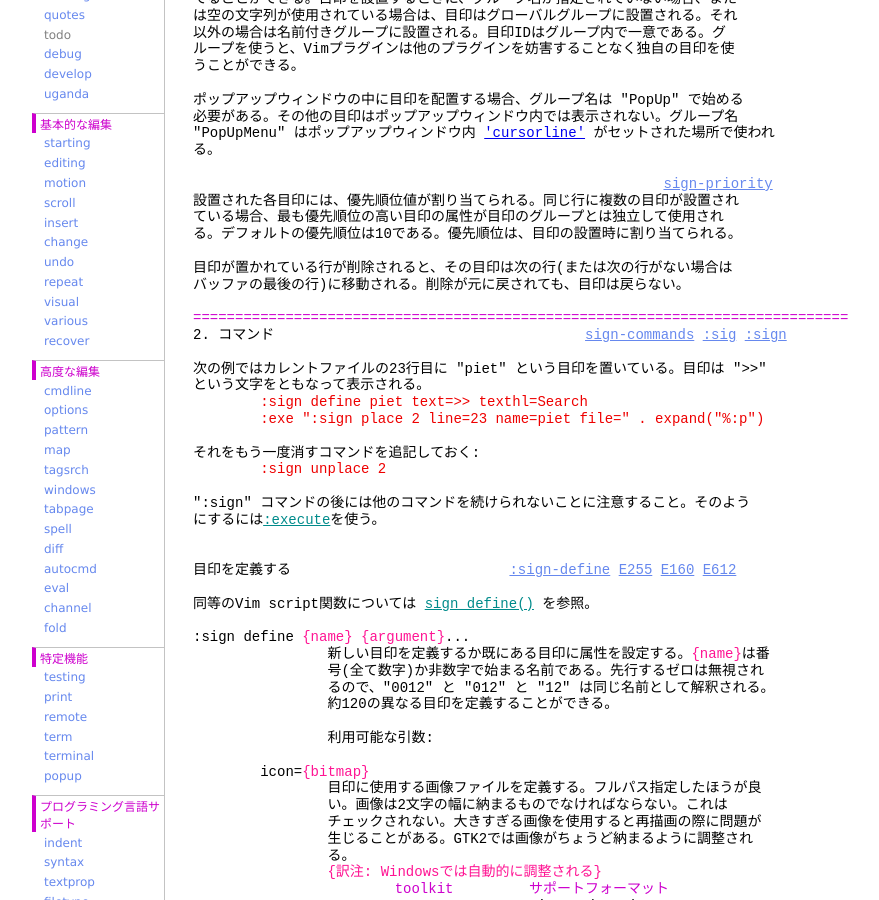
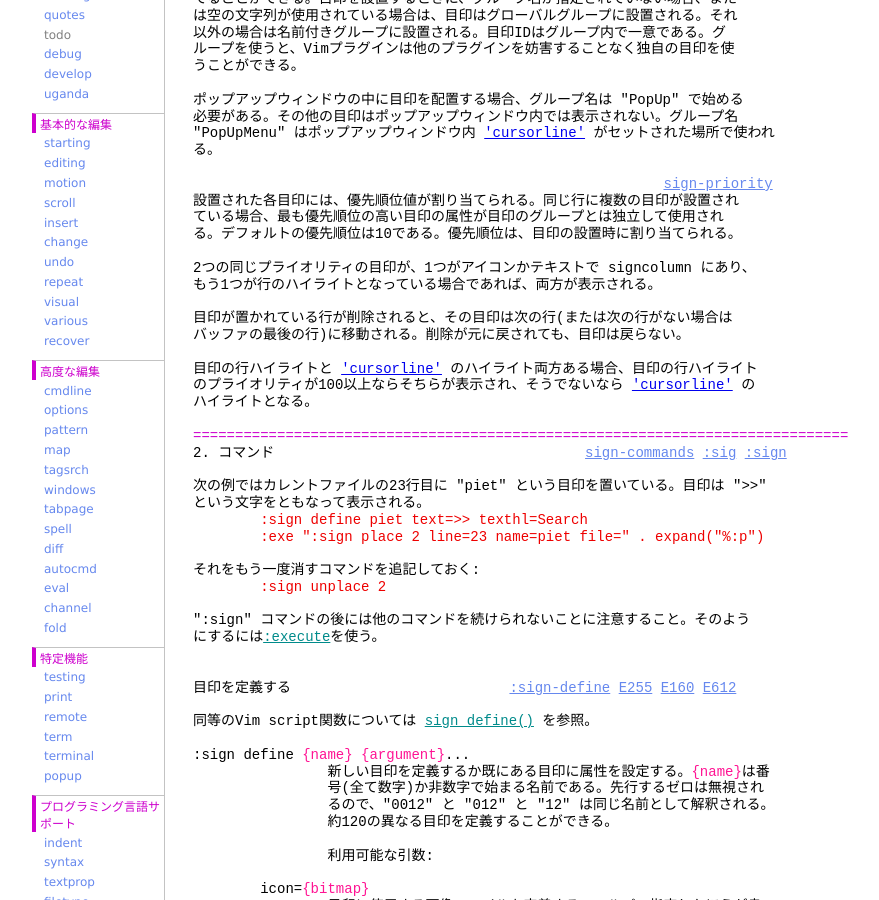
Before and after one commit to vim-jp/vimdoc-ja, a Jekyll site: the page built from sign.html, in a window 1280 px wide and 900 px high, scrolled down 1300 px. Shown: the whole window, without its empty margins (208-1087 px from the left). Built offline with Jekyll 4.4.1, drawn with Linux system fonts in a browser that asks for light colours; nearby versions of some CDN libraries; comment, search, counter and statistics services are not loaded; some of the changed text lies outside the part shown.

Commit message:
Generated by Travis JOB 3715.1
https://travis-ci.com/github/vim-jp/vimdoc-ja-working/builds/215790142

```diff
--- a/sign.html
+++ b/sign.html
@@ -3,7 +3,7 @@ layout: vimdoc
 helpname: 'sign'
 ---
 <div id='vimCodeElement'>
-<a class="Constant" href="sign.html" name="sign.txt">sign.txt</a>&nbsp;&nbsp;&nbsp;&nbsp;&nbsp;&nbsp;For&nbsp;<span class="Identifier">Vim バージョン 8.2.</span>&nbsp;&nbsp;Last change: 2019 Nov 30<br>
+<a class="Constant" href="sign.html" name="sign.txt">sign.txt</a>&nbsp;&nbsp;&nbsp;&nbsp;&nbsp;&nbsp;For&nbsp;<span class="Identifier">Vim バージョン 8.2.</span>&nbsp;&nbsp;Last change: 2020 Oct 28<br>
 <br>
 <br>
 &nbsp;&nbsp;&nbsp;&nbsp;&nbsp;&nbsp;&nbsp;&nbsp;&nbsp;&nbsp;&nbsp;&nbsp;&nbsp;&nbsp;&nbsp;&nbsp;<span class="Identifier">VIMリファレンスマニュアル&nbsp;&nbsp;&nbsp;&nbsp;by Gordon Prieur</span><br>
@@ -83,8 +83,15 @@ helpname: 'sign'
 ている場合、最も優先順位の高い目印の属性が目印のグループとは独立して使用され<br>
 る。デフォルトの優先順位は10である。優先順位は、目印の設置時に割り当てられる。<br>
 <br>
+2つの同じプライオリティの目印が、1つがアイコンかテキストで signcolumn にあり、<br>
+もう1つが行のハイライトとなっている場合であれば、両方が表示される。<br>
+<br>
 目印が置かれている行が削除されると、その目印は次の行(または次の行がない場合は<br>
 バッファの最後の行)に移動される。削除が元に戻されても、目印は戻らない。<br>
+<br>
+目印の行ハイライトと&nbsp;<a class="Type" href="options.html#'cursorline'">'cursorline'</a>&nbsp;のハイライト両方ある場合、目印の行ハイライト<br>
+のプライオリティが100以上ならそちらが表示され、そうでないなら&nbsp;<a class="Type" href="options.html#'cursorline'">'cursorline'</a>&nbsp;の<br>
+ハイライトとなる。<br>
 <br>
 <span class="PreProc">==============================================================================</span><br>
 2. コマンド&nbsp;&nbsp;&nbsp;&nbsp;&nbsp;&nbsp;&nbsp;&nbsp;&nbsp;&nbsp;&nbsp;&nbsp;&nbsp;&nbsp;&nbsp;&nbsp;&nbsp;&nbsp;&nbsp;&nbsp;&nbsp;&nbsp;&nbsp;&nbsp;&nbsp;&nbsp;&nbsp;&nbsp;&nbsp;&nbsp;&nbsp;&nbsp;&nbsp;&nbsp;&nbsp;&nbsp;&nbsp;<a class="Constant" href="sign.html#sign-commands" name="sign-commands">sign-commands</a>&nbsp;<a class="Constant" href="sign.html#:sig" name=":sig">:sig</a>&nbsp;<a class="Constant" href="sign.html#:sign" name=":sign">:sign</a><br>
@@ -458,12 +465,12 @@ sign_getplaced([<span class="Special">{expr}</span>&nbsp;[,&nbsp;<span class="Sp
 &nbsp;&nbsp;&nbsp;&nbsp;&nbsp;&nbsp;&nbsp;&nbsp;&nbsp;&nbsp;&nbsp;&nbsp;&nbsp;&nbsp;&nbsp;&nbsp;&nbsp;&nbsp;&nbsp;&nbsp;&nbsp;&nbsp;&nbsp;&nbsp;&nbsp;&nbsp;&nbsp;&nbsp;&nbsp;&nbsp;&nbsp;&nbsp;項目は、以下の項目を含む辞書である。<br>
 <br>
 &nbsp;&nbsp;&nbsp;&nbsp;&nbsp;&nbsp;&nbsp;&nbsp;&nbsp;&nbsp;&nbsp;&nbsp;&nbsp;&nbsp;&nbsp;&nbsp;各目印の辞書には、次のエントリが含まれている:<br>
-&nbsp;&nbsp;&nbsp;&nbsp;&nbsp;&nbsp;&nbsp;&nbsp;&nbsp;&nbsp;&nbsp;&nbsp;&nbsp;&nbsp;&nbsp;&nbsp;&nbsp;&nbsp;&nbsp;&nbsp;&nbsp;&nbsp;&nbsp;&nbsp;group&nbsp;&nbsp; 目印グループ。グローバルグループの場合は '' に<br>
-&nbsp;&nbsp;&nbsp;&nbsp;&nbsp;&nbsp;&nbsp;&nbsp;&nbsp;&nbsp;&nbsp;&nbsp;&nbsp;&nbsp;&nbsp;&nbsp;&nbsp;&nbsp;&nbsp;&nbsp;&nbsp;&nbsp;&nbsp;&nbsp;&nbsp;&nbsp;&nbsp;&nbsp;&nbsp;&nbsp;&nbsp;&nbsp;設定する。<br>
-&nbsp;&nbsp;&nbsp;&nbsp;&nbsp;&nbsp;&nbsp;&nbsp;&nbsp;&nbsp;&nbsp;&nbsp;&nbsp;&nbsp;&nbsp;&nbsp;&nbsp;&nbsp;&nbsp;&nbsp;&nbsp;&nbsp;&nbsp;&nbsp;id&nbsp;&nbsp;&nbsp;&nbsp;&nbsp;&nbsp;目印ID<br>
-&nbsp;&nbsp;&nbsp;&nbsp;&nbsp;&nbsp;&nbsp;&nbsp;&nbsp;&nbsp;&nbsp;&nbsp;&nbsp;&nbsp;&nbsp;&nbsp;&nbsp;&nbsp;&nbsp;&nbsp;&nbsp;&nbsp;&nbsp;&nbsp;lnum&nbsp;&nbsp;&nbsp;&nbsp;目印が設置されている行番号<br>
-&nbsp;&nbsp;&nbsp;&nbsp;&nbsp;&nbsp;&nbsp;&nbsp;&nbsp;&nbsp;&nbsp;&nbsp;&nbsp;&nbsp;&nbsp;&nbsp;&nbsp;&nbsp;&nbsp;&nbsp;&nbsp;&nbsp;&nbsp;&nbsp;name&nbsp;&nbsp;&nbsp;&nbsp;定義されている目印の名前<br>
-&nbsp;&nbsp;&nbsp;&nbsp;&nbsp;&nbsp;&nbsp;&nbsp;&nbsp;&nbsp;&nbsp;&nbsp;&nbsp;&nbsp;&nbsp;&nbsp;&nbsp;&nbsp;&nbsp;&nbsp;&nbsp;&nbsp;&nbsp;&nbsp;priority&nbsp;&nbsp;&nbsp;&nbsp;&nbsp;&nbsp;&nbsp;&nbsp;目印の優先度<br>
+&nbsp;&nbsp;&nbsp;&nbsp;&nbsp;&nbsp;&nbsp;&nbsp;&nbsp;&nbsp;&nbsp;&nbsp;&nbsp;&nbsp;&nbsp;&nbsp;&nbsp;&nbsp;&nbsp;&nbsp;&nbsp;&nbsp;&nbsp;&nbsp;group&nbsp;&nbsp;&nbsp;&nbsp;目印グループ。グローバルグループの場合は '' に<br>
+&nbsp;&nbsp;&nbsp;&nbsp;&nbsp;&nbsp;&nbsp;&nbsp;&nbsp;&nbsp;&nbsp;&nbsp;&nbsp;&nbsp;&nbsp;&nbsp;&nbsp;&nbsp;&nbsp;&nbsp;&nbsp;&nbsp;&nbsp;&nbsp;&nbsp;&nbsp;&nbsp;&nbsp;&nbsp;&nbsp;&nbsp;&nbsp; 設定する。<br>
+&nbsp;&nbsp;&nbsp;&nbsp;&nbsp;&nbsp;&nbsp;&nbsp;&nbsp;&nbsp;&nbsp;&nbsp;&nbsp;&nbsp;&nbsp;&nbsp;&nbsp;&nbsp;&nbsp;&nbsp;&nbsp;&nbsp;&nbsp;&nbsp;id&nbsp;&nbsp;&nbsp;&nbsp;&nbsp;&nbsp; 目印ID<br>
+&nbsp;&nbsp;&nbsp;&nbsp;&nbsp;&nbsp;&nbsp;&nbsp;&nbsp;&nbsp;&nbsp;&nbsp;&nbsp;&nbsp;&nbsp;&nbsp;&nbsp;&nbsp;&nbsp;&nbsp;&nbsp;&nbsp;&nbsp;&nbsp;lnum&nbsp;&nbsp;&nbsp;&nbsp; 目印が設置されている行番号<br>
+&nbsp;&nbsp;&nbsp;&nbsp;&nbsp;&nbsp;&nbsp;&nbsp;&nbsp;&nbsp;&nbsp;&nbsp;&nbsp;&nbsp;&nbsp;&nbsp;&nbsp;&nbsp;&nbsp;&nbsp;&nbsp;&nbsp;&nbsp;&nbsp;name&nbsp;&nbsp;&nbsp;&nbsp; 定義されている目印の名前<br>
+&nbsp;&nbsp;&nbsp;&nbsp;&nbsp;&nbsp;&nbsp;&nbsp;&nbsp;&nbsp;&nbsp;&nbsp;&nbsp;&nbsp;&nbsp;&nbsp;&nbsp;&nbsp;&nbsp;&nbsp;&nbsp;&nbsp;&nbsp;&nbsp;priority 目印の優先度<br>
 <br>
 &nbsp;&nbsp;&nbsp;&nbsp;&nbsp;&nbsp;&nbsp;&nbsp;&nbsp;&nbsp;&nbsp;&nbsp;&nbsp;&nbsp;&nbsp;&nbsp;返されるバッファ内の目印は、行番号および優先度で並べられる。<br>
 <br>
--- a/spell.html
+++ b/spell.html
@@ -3,7 +3,7 @@ layout: vimdoc
 helpname: 'spell'
 ---
 <div id='vimCodeElement'>
-<a class="Constant" href="spell.html" name="spell.txt">spell.txt</a>&nbsp;&nbsp;&nbsp;&nbsp; For&nbsp;<span class="Identifier">Vim バージョン 8.2.</span>&nbsp;&nbsp;Last change: 2020 Jul 10<br>
+<a class="Constant" href="spell.html" name="spell.txt">spell.txt</a>&nbsp;&nbsp;&nbsp;&nbsp; For&nbsp;<span class="Identifier">Vim バージョン 8.2.</span>&nbsp;&nbsp;Last change: 2020 Aug 15<br>
 <br>
 <br>
 &nbsp;&nbsp;&nbsp;&nbsp;&nbsp;&nbsp;&nbsp;&nbsp;&nbsp;&nbsp;&nbsp;&nbsp;&nbsp;&nbsp;&nbsp;&nbsp;&nbsp;&nbsp;<span class="Identifier">VIMリファレンスマニュアル&nbsp;&nbsp;&nbsp;&nbsp;&nbsp;&nbsp; by Bram Moolenaar</span><br>
@@ -1425,7 +1425,7 @@ Vim は単語の終わりと次の始まりがどこにあるかを見つけ出
 共通語は COMMON 項目で明示される。小さなファイルを編集している時ほど、より良い<br>
 提案をしてくれるだろう。例:<br>
 <br>
-&nbsp;&nbsp;&nbsp;&nbsp;&nbsp;&nbsp;&nbsp;&nbsp;<span class="PreProc">COMMON&nbsp;&nbsp;the of to and a in is it you that he was for on are</span><br>
+&nbsp;&nbsp;&nbsp;&nbsp;&nbsp;&nbsp;&nbsp;&nbsp;<span class="PreProc">COMMON&nbsp;&nbsp;the of to and a in is it you that he she was for on are</span><br>
 <br>
 単語は 1 行につき 25 個までで、かつ空白で区切られていなければならない。<br>
 &quot;:mkspell&quot; コマンドで複数の地域が指定されている場合、すべての地域の共通語は結<br>
--- a/starting.html
+++ b/starting.html
@@ -3,7 +3,7 @@ layout: vimdoc
 helpname: 'starting'
 ---
 <div id='vimCodeElement'>
-<a class="Constant" href="starting.html" name="starting.txt">starting.txt</a>&nbsp;&nbsp;For&nbsp;<span class="Identifier">Vim バージョン 8.2.</span>&nbsp;&nbsp;Last change: 2020 Feb 04<br>
+<a class="Constant" href="starting.html" name="starting.txt">starting.txt</a>&nbsp;&nbsp;For&nbsp;<span class="Identifier">Vim バージョン 8.2.</span>&nbsp;&nbsp;Last change: 2020 Dec 19<br>
 <br>
 <br>
 &nbsp;&nbsp;&nbsp;&nbsp;&nbsp;&nbsp;&nbsp;&nbsp;&nbsp;&nbsp;&nbsp;&nbsp;&nbsp;&nbsp;&nbsp;&nbsp;<span class="Identifier">VIMリファレンスマニュアル&nbsp;&nbsp;&nbsp;&nbsp;by Bram Moolenaar</span><br>
@@ -508,6 +508,7 @@ VMSでは全てのオプション引数は小文字であるとみなされる
 &nbsp;&nbsp;&nbsp;&nbsp;&nbsp;&nbsp;&nbsp;&nbsp;&nbsp;&nbsp;&nbsp;&nbsp;&nbsp;&nbsp;&nbsp;&nbsp;&nbsp;&nbsp;<a class="Type" href="options.html#'nocompatible'">'nocompatible'</a>&nbsp;を含む: Vim のデフォルトを使う。<br>
 &nbsp;&nbsp;&nbsp;&nbsp;&nbsp;&nbsp;&nbsp;&nbsp;&nbsp;&nbsp;&nbsp;&nbsp;&nbsp;&nbsp;&nbsp;&nbsp;-&nbsp;<a class="Identifier" href="gui.html#gvimrc">gvimrc</a>&nbsp;スクリプトは読み込まれない。<br>
 &nbsp;&nbsp;&nbsp;&nbsp;&nbsp;&nbsp;&nbsp;&nbsp;&nbsp;&nbsp;&nbsp;&nbsp;&nbsp;&nbsp;&nbsp;&nbsp;- viminfo ファイルは読み書きされない。<br>
+&nbsp;&nbsp;&nbsp;&nbsp;&nbsp;&nbsp;&nbsp;&nbsp;&nbsp;&nbsp;&nbsp;&nbsp;&nbsp;&nbsp;&nbsp;&nbsp;<span class="Todo">Note</span>&nbsp;以降の &quot;-u&quot; 引数は &quot;-u DEFAULTS&quot; を上書きする。<br>
 <br>
 &nbsp;&nbsp;&nbsp;&nbsp;&nbsp;&nbsp;&nbsp;&nbsp;&nbsp;&nbsp;&nbsp;&nbsp;&nbsp;&nbsp;&nbsp;&nbsp;&nbsp;&nbsp;&nbsp;&nbsp;&nbsp;&nbsp;&nbsp;&nbsp;&nbsp;&nbsp;&nbsp;&nbsp;&nbsp;&nbsp;&nbsp;&nbsp;&nbsp;&nbsp;&nbsp;&nbsp;&nbsp;&nbsp;&nbsp;&nbsp;&nbsp;&nbsp;&nbsp;&nbsp;&nbsp;&nbsp;&nbsp;&nbsp;&nbsp;&nbsp;&nbsp;&nbsp;&nbsp;&nbsp;&nbsp;&nbsp;<a class="Constant" href="starting.html#-x" name="-x">-x</a><br>
 -x&nbsp;&nbsp;&nbsp;&nbsp;&nbsp;&nbsp;&nbsp;&nbsp;&nbsp;&nbsp;&nbsp;&nbsp;&nbsp;&nbsp;ファイルの読み書き時に暗号化を施す。暗号の鍵としてオプション<br>
@@ -968,7 +969,7 @@ Amigaには2種類の環境変数が存在する。1つはDOS 1.3(かそれ以
 <br>
 <span class="PreProc">MS-Windowsの行区切り文字</span><br>
 <br>
-MS-Windowsでは、全てのvimrcファイルは行区切文字として<span class="Special">&lt;CR&gt;</span>&nbsp;<span class="Special">&lt;NL&gt;</span>を使用していると<br>
+MS-Windowsでは、全てのvimrcファイルは行区切文字として<span class="Special">&lt;CR&gt;&lt;NL&gt;</span>を使用していると<br>
 仮定する。<span class="Special">&lt;NL&gt;</span>だけを行区切文字として持つファイルで、&quot;:map xx yy^M&quot; のような行<br>
 がある場合、問題を引き起こす。末尾の ^M は無視されてしまうだろう。<br>
 <br>
--- a/tabpage.html
+++ b/tabpage.html
@@ -3,7 +3,7 @@ layout: vimdoc
 helpname: 'tabpage'
 ---
 <div id='vimCodeElement'>
-<a class="Constant" href="tabpage.html" name="tabpage.txt">tabpage.txt</a>&nbsp;&nbsp; For&nbsp;<span class="Identifier">Vim バージョン 8.2.</span>&nbsp;&nbsp;Last change: 2020 Aug 10<br>
+<a class="Constant" href="tabpage.html" name="tabpage.txt">tabpage.txt</a>&nbsp;&nbsp; For&nbsp;<span class="Identifier">Vim バージョン 8.2.</span>&nbsp;&nbsp;Last change: 2020 Oct 14<br>
 <br>
 <br>
 &nbsp;&nbsp;&nbsp;&nbsp;&nbsp;&nbsp;&nbsp;&nbsp;&nbsp;&nbsp;&nbsp;&nbsp;&nbsp;&nbsp;&nbsp;&nbsp;&nbsp;&nbsp;<span class="Identifier">VIMリファレンスマニュアル&nbsp;&nbsp;&nbsp;&nbsp;by Bram Moolenaar</span><br>
@@ -199,8 +199,8 @@ gt&nbsp;&nbsp;&nbsp;&nbsp;&nbsp;&nbsp;&nbsp;&nbsp;&nbsp;&nbsp;&nbsp;&nbsp;&nbsp;
 &nbsp;&nbsp;&nbsp;&nbsp;&nbsp;&nbsp;&nbsp;&nbsp;&nbsp;&nbsp;&nbsp;&nbsp;&nbsp;&nbsp;&nbsp;&nbsp;&nbsp;&nbsp;&nbsp;&nbsp;:+2tabnext&nbsp;&nbsp;&quot; 2つ次のタブページに移動する<br>
 &nbsp;&nbsp;&nbsp;&nbsp;&nbsp;&nbsp;&nbsp;&nbsp;&nbsp;&nbsp;&nbsp;&nbsp;&nbsp;&nbsp;&nbsp;&nbsp;&nbsp;&nbsp;&nbsp;&nbsp;:1tabnext&nbsp;&nbsp; &quot; 最初のタブページに移動する<br>
 &nbsp;&nbsp;&nbsp;&nbsp;&nbsp;&nbsp;&nbsp;&nbsp;&nbsp;&nbsp;&nbsp;&nbsp;&nbsp;&nbsp;&nbsp;&nbsp;&nbsp;&nbsp;&nbsp;&nbsp;:$tabnext&nbsp;&nbsp; &quot; 最後のタブページに移動する<br>
+&nbsp;&nbsp;&nbsp;&nbsp;&nbsp;&nbsp;&nbsp;&nbsp;&nbsp;&nbsp;&nbsp;&nbsp;&nbsp;&nbsp;&nbsp;&nbsp;&nbsp;&nbsp;&nbsp;&nbsp;:tabnext $&nbsp;&nbsp;&quot; 同上<br>
 &nbsp;&nbsp;&nbsp;&nbsp;&nbsp;&nbsp;&nbsp;&nbsp;&nbsp;&nbsp;&nbsp;&nbsp;&nbsp;&nbsp;&nbsp;&nbsp;&nbsp;&nbsp;&nbsp;&nbsp;:tabnext #&nbsp;&nbsp;&quot; 最後にアクセスしたタブページに移動する<br>
-&nbsp;&nbsp;&nbsp;&nbsp;&nbsp;&nbsp;&nbsp;&nbsp;&nbsp;&nbsp;&nbsp;&nbsp;&nbsp;&nbsp;&nbsp;&nbsp;&nbsp;&nbsp;&nbsp;&nbsp;:tabnext $&nbsp;&nbsp;&quot; 同上<br>
 &nbsp;&nbsp;&nbsp;&nbsp;&nbsp;&nbsp;&nbsp;&nbsp;&nbsp;&nbsp;&nbsp;&nbsp;&nbsp;&nbsp;&nbsp;&nbsp;&nbsp;&nbsp;&nbsp;&nbsp;:tabnext -&nbsp;&nbsp;&quot; 前のタブページに移動する<br>
 &nbsp;&nbsp;&nbsp;&nbsp;&nbsp;&nbsp;&nbsp;&nbsp;&nbsp;&nbsp;&nbsp;&nbsp;&nbsp;&nbsp;&nbsp;&nbsp;&nbsp;&nbsp;&nbsp;&nbsp;:tabnext -1 &quot; 同上<br>
 &nbsp;&nbsp;&nbsp;&nbsp;&nbsp;&nbsp;&nbsp;&nbsp;&nbsp;&nbsp;&nbsp;&nbsp;&nbsp;&nbsp;&nbsp;&nbsp;&nbsp;&nbsp;&nbsp;&nbsp;:tabnext +&nbsp;&nbsp;&quot; 次のタブページに移動する<br>
@@ -231,7 +231,7 @@ gT&nbsp;&nbsp;&nbsp;&nbsp;&nbsp;&nbsp;&nbsp;&nbsp;&nbsp;&nbsp;&nbsp;&nbsp;&nbsp;
 &nbsp;&nbsp;&nbsp;&nbsp;&nbsp;&nbsp;&nbsp;&nbsp;&nbsp;&nbsp;&nbsp;&nbsp;&nbsp;&nbsp;&nbsp;&nbsp;&nbsp;&nbsp;&nbsp;&nbsp;&nbsp;&nbsp;&nbsp;&nbsp;&nbsp;&nbsp;&nbsp;&nbsp;&nbsp;&nbsp;&nbsp;&nbsp;&nbsp;&nbsp;&nbsp;&nbsp;&nbsp;&nbsp;&nbsp;&nbsp;&nbsp;&nbsp;&nbsp;&nbsp;&nbsp;&nbsp;&nbsp;&nbsp;&nbsp;&nbsp;&nbsp;&nbsp;&nbsp;&nbsp;&nbsp;&nbsp;<a class="Constant" href="tabpage.html#:tabl" name=":tabl">:tabl</a>&nbsp;<a class="Constant" href="tabpage.html#:tablast" name=":tablast">:tablast</a><br>
 :tabl[ast]&nbsp;&nbsp;&nbsp;&nbsp;&nbsp;&nbsp;最後のタブページに移動します。<br>
 <br>
-&nbsp;&nbsp;&nbsp;&nbsp;&nbsp;&nbsp;&nbsp;&nbsp;&nbsp;&nbsp;&nbsp;&nbsp;&nbsp;&nbsp;&nbsp;&nbsp;&nbsp;&nbsp;&nbsp;&nbsp;&nbsp;&nbsp;&nbsp;&nbsp;&nbsp;&nbsp;&nbsp;&nbsp;&nbsp;&nbsp;&nbsp;&nbsp;&nbsp;&nbsp;&nbsp;&nbsp;&nbsp;&nbsp;&nbsp;&nbsp;&nbsp;&nbsp;&nbsp;&nbsp;<a class="Constant" href="tabpage.html#g<Tab>" name="g&lt;Tab&gt;">g&lt;Tab&gt;</a>&nbsp;<a class="Constant" href="tabpage.html#CTRL-W_g<Tab>" name="CTRL-W_g&lt;Tab&gt;">CTRL-W_g&lt;Tab&gt;</a>&nbsp;<a class="Constant" href="tabpage.html#<C-Tab>" name="&lt;C-Tab&gt;">&lt;C-Tab&gt;</a><br>
+&nbsp;&nbsp;&nbsp;&nbsp;&nbsp;&nbsp;&nbsp;&nbsp;&nbsp;&nbsp;&nbsp;&nbsp;&nbsp;&nbsp;&nbsp;&nbsp;&nbsp;&nbsp;&nbsp;&nbsp;&nbsp;&nbsp;&nbsp;&nbsp;&nbsp;&nbsp;&nbsp;&nbsp;&nbsp;&nbsp;&nbsp;&nbsp;&nbsp;&nbsp;&nbsp;&nbsp;&nbsp;&nbsp;&nbsp;&nbsp;<a class="Constant" href="tabpage.html#g<Tab>" name="g&lt;Tab&gt;">g&lt;Tab&gt;</a>&nbsp;<a class="Constant" href="tabpage.html#CTRL-W_g<Tab>" name="CTRL-W_g&lt;Tab&gt;">CTRL-W_g&lt;Tab&gt;</a>&nbsp;<a class="Constant" href="tabpage.html#<C-Tab>" name="&lt;C-Tab&gt;">&lt;C-Tab&gt;</a><br>
 g<span class="Special">&lt;Tab&gt;</span>&nbsp;&nbsp;&nbsp;&nbsp;&nbsp;&nbsp;&nbsp;&nbsp;&nbsp;&nbsp;最後にアクセスしたタブページへ移動します。<br>
 <br>
 その他のコマンド:<br>
--- a/tagsrch.html
+++ b/tagsrch.html
@@ -3,7 +3,7 @@ layout: vimdoc
 helpname: 'tagsrch'
 ---
 <div id='vimCodeElement'>
-<a class="Constant" href="tagsrch.html" name="tagsrch.txt">tagsrch.txt</a>&nbsp;&nbsp; For&nbsp;<span class="Identifier">Vim バージョン 8.2.</span>&nbsp;&nbsp;Last change: 2020 Apr 19<br>
+<a class="Constant" href="tagsrch.html" name="tagsrch.txt">tagsrch.txt</a>&nbsp;&nbsp; For&nbsp;<span class="Identifier">Vim バージョン 8.2.</span>&nbsp;&nbsp;Last change: 2020 Dec 19<br>
 <br>
 <br>
 &nbsp;&nbsp;&nbsp;&nbsp;&nbsp;&nbsp;&nbsp;&nbsp;&nbsp;&nbsp;&nbsp;&nbsp;&nbsp;&nbsp;&nbsp;&nbsp;&nbsp;&nbsp;<span class="Identifier">VIMリファレンスマニュアル&nbsp;&nbsp;&nbsp;&nbsp;by Bram Moolenaar</span><br>
@@ -558,7 +558,7 @@ tags ファイルは次の 2 つの形式のどれかで構成されなければ
 られる形式である。これはしばしばグローバルな関数や他のファイルを参照する場合に<br>
 使用される。<br>
 <br>
-タグファイルの行は<span class="Special">&lt;LF&gt;</span>または<span class="Special">&lt;CR&gt;&lt;LF&gt;</span>で終わる。Macintoshでは<span class="Special">&lt;CR&gt;</span>も機能する。<br>
+タグファイルの行は<span class="Special">&lt;NL&gt;</span>または<span class="Special">&lt;CR&gt;&lt;NL&gt;</span>で終わる。Macintoshでは<span class="Special">&lt;CR&gt;</span>も機能する。<br>
 <span class="Special">&lt;CR&gt;</span>と<span class="Special">&lt;NL&gt;</span>は行内に決して現れない。<br>
 <br>
 2番目の形式は新しい。各行の末尾にある任意的なフィールドに追加の情報を含む。こ<br>
```
